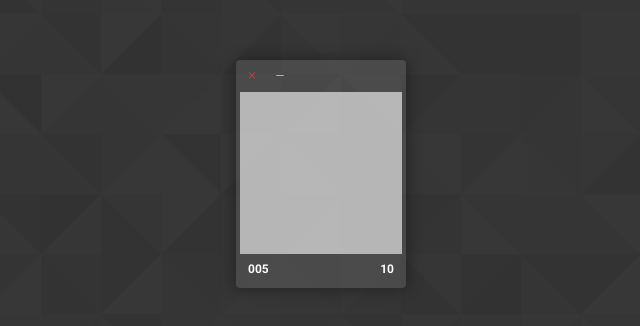
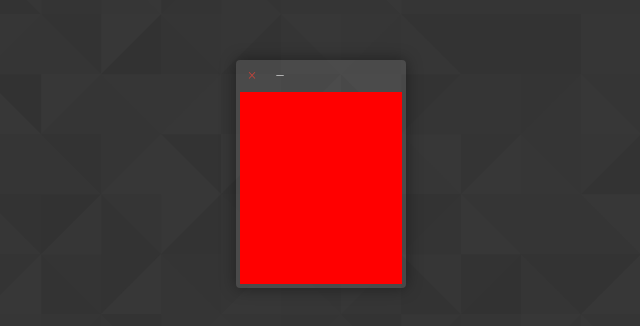
Before and after one commit to veyndan/minesweeper, a website: page index.html in a window 1280 px wide. Shown: the part 226-552 px from the top of the page, without its empty margins (319-959 px from the left). Drawn offline with nearby package versions, Linux system fonts and the light colour scheme.

Commit message:
Add overlay

```diff
--- a/index.html
+++ b/index.html
@@ -13,9 +13,14 @@
             <span class="title-bar-action">&minus;</span>
         </div>
         <div id="content">
-            <table id="grid"></table>
-            <span id="timer"></span>
-            <span id="mine-count"></span>
+            <div>
+                <table id="grid"></table>
+                <div id="info">
+                    <span id="timer"></span>
+                    <span id="mine-count"></span>
+                </div>
+            </div>
+            <div id="overlay"></div>
         </div>
     </div>
 </div>
--- a/styles/mines.scss
+++ b/styles/mines.scss
@@ -1,4 +1,5 @@
 #content {
+  position: relative;
   background: transparent;
 }
 
@@ -38,12 +39,15 @@
   }
 }
 
+#info {
+  display: flex;
+
   #timer {
+    flex: 1;
     font-weight: 700;
     font-family: 'Roboto', sans-serif;
     padding: 8px;
     font-size: 12px;
-  float: left;
     color: white;
   }
 
@@ -52,6 +56,17 @@
     font-family: 'Roboto', sans-serif;
     padding: 8px;
     font-size: 12px;
-  float: right;
     color: white;
   }
+}
+
+#overlay {
+  position: absolute;
+  background-color: rgba(255, 0, 0, 1);
+  top: 0;
+  left: 0;
+  width: 100%;
+  height: 100%;
+  color: black;
+  text-align: center;
+}
```
Also changed, not shown: styles/mines.css, 1 other file. Lines whose indentation alone changed are shown as unchanged.
